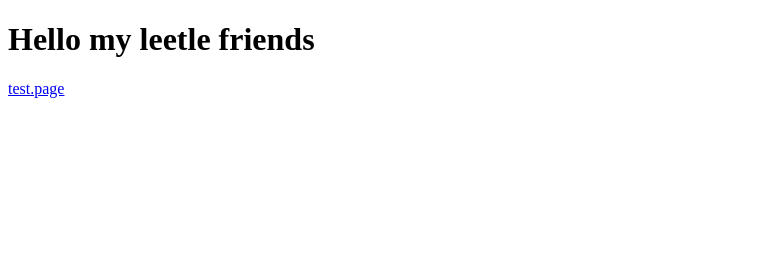
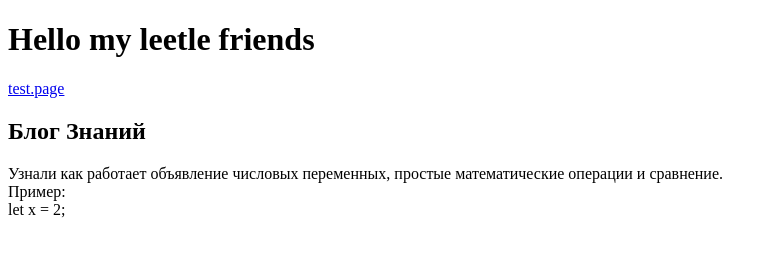
Before and after one commit to 1mpact888/1mpact888.github.io, a plain HTML site: page index.html in a window 1280 px wide. Shown: the whole page, without its empty margins (0-777 px from the left). Drawn offline with Linux system fonts and the light colour scheme.

Commit message:
Update index.html

```diff
--- a/index.html
+++ b/index.html
@@ -5,5 +5,14 @@
     <body>
         <h1>Hello my leetle friends</h1>
         <a href="testPage.html">test.page</a>
+
+        <h2>Блог Знаний</h2>
+        <!-- Сюда будем добавлять новые записи -->
+
+        <!-- Первая запись -->
+        <p>Узнали как работает объявление числовых переменных, простые математические операции и сравнение.</br>
+        Пример:</br>
+        let x = 2;</p>
+
     </body>
 </html>
```
Lines whose indentation alone changed are shown as unchanged.
